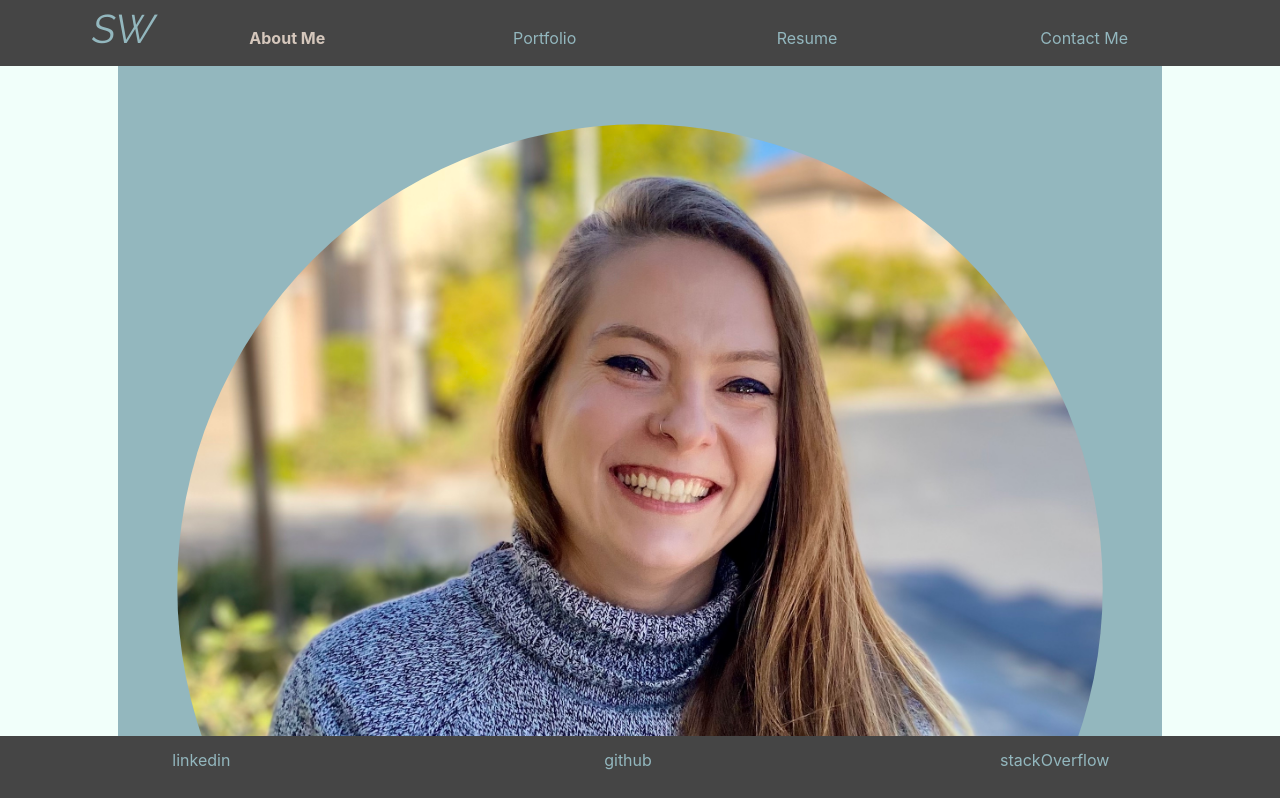
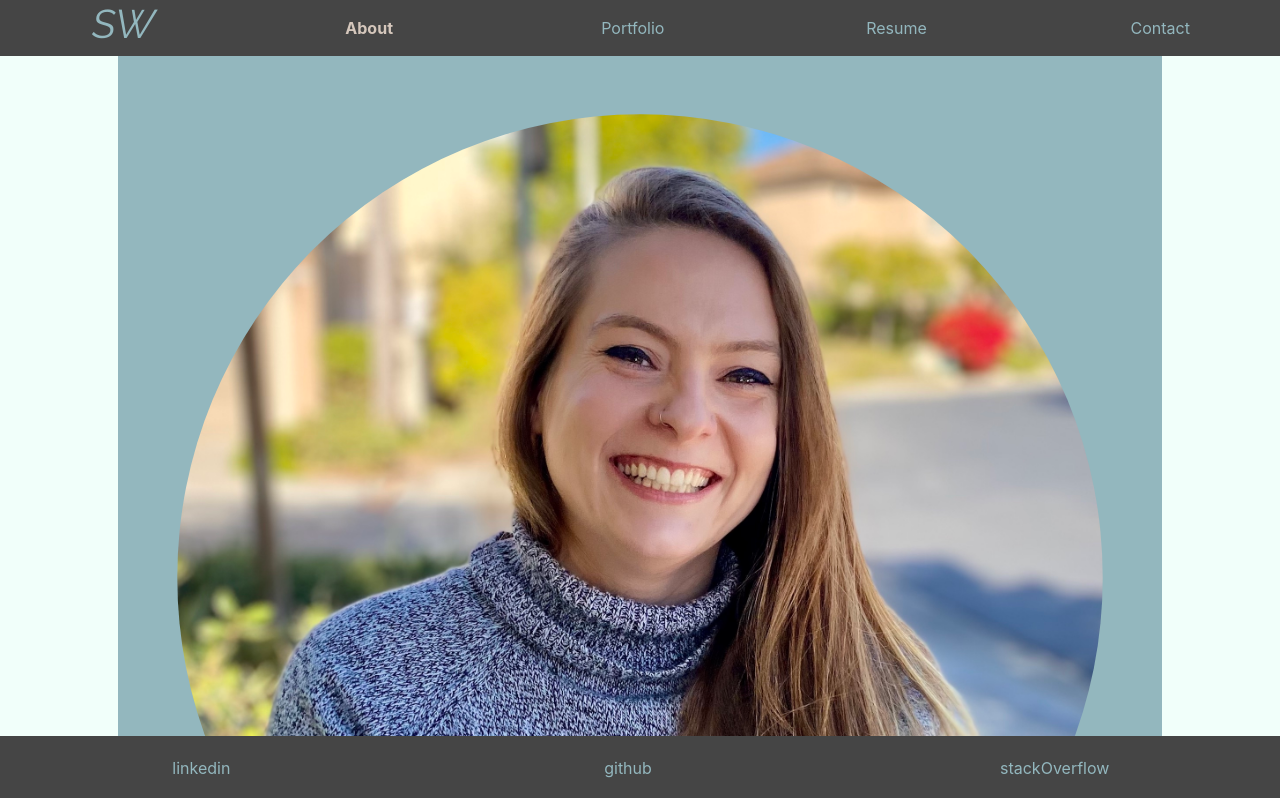
Before and after one commit to sydneywalcoff/sydneywalcoff, a React (Create React App) app: page / in a window 1280 px wide. Shown: the top 798 px of the page. Built offline with nearby package versions, Linux system fonts and the light colour scheme.

Commit message:
nav center aligned

```diff
--- a/src/App.css
+++ b/src/App.css
@@ -1,4 +1,6 @@
 @import url('https://fonts.googleapis.com/css2?family=Raleway:ital,wght@0,200;0,400;1,400&display=swap');
+
+/* general styles */
 :root {
     --blue: #93B7BE;
     --pale-mint: #F1FFFA;
@@ -12,7 +14,7 @@
     padding: 0 0;
 }
 
-html, body, #root, main {
+html, body, #root, main, ul {
     height: 100%;
 }
 
@@ -28,6 +30,12 @@ p, label {
 a {
     text-decoration: none;
 }
+
+li {
+    color: var(--blue);
+    list-style-type: none;
+}
+
 
 /* header */
 header {
@@ -45,15 +53,6 @@ header {
 }
 
 /* nav */
-nav {
-    padding-top: 2%;
-}
-
-li {
-    color: var(--blue);
-    list-style-type: none;
-}
-
 .navActive {
     color: var(--cream);
     font-weight: bold;
@@ -115,14 +114,6 @@ footer {
     background-color: var(--onyx);
     height: 8%;
 }
-/*
-footer ul {
-    padding-left: 0;
-}
-
-footer li.col {
-    padding-top: 3%;
-} */
 
 footer a {
     color: var(--blue);
--- a/src/App.js
+++ b/src/App.js
@@ -8,21 +8,21 @@ import ContactForm from './components/Contact';
 
 function App() {
   const [titles] = useState([
-    { name: 'About Me' },
+    { name: 'About' },
     { name: 'Portfolio' },
     { name: 'Resume' },
-    { name: 'Contact Me' }
+    { name: 'Contact' }
   ]);
 
   const [currentTitle, setCurrentTitle] = useState(titles[0]);
   const currentPage = ({ name }) => {
     console.log(name)
     switch (name) {
-      case 'About Me':
+      case 'About':
         return <About />
       case 'Portfolio':
         return <Portfolio />;
-      case 'Contact Me':
+      case 'Contact':
         return <ContactForm />
       // case 'Resume':
       //   return <Resume />;
--- a/src/components/Nav/index.js
+++ b/src/components/Nav/index.js
@@ -7,9 +7,9 @@ const Nav = props => {
     } = props;
     return (
         <nav className="col-10">
-            <ul className="row">
+            <ul className="row align-items-center">
                 {titles.map((title) => (
-                    <li className={`col ${currentTitle === title.name && 'navActive'}`} key={title.name}>
+                    <li className={`col text-center ${currentTitle === title.name && 'navActive'}`} key={title.name}>
                         <span onClick={() => setCurrentTitle(title)}>{title.name}</span>
                     </li>
                 ))}
```
